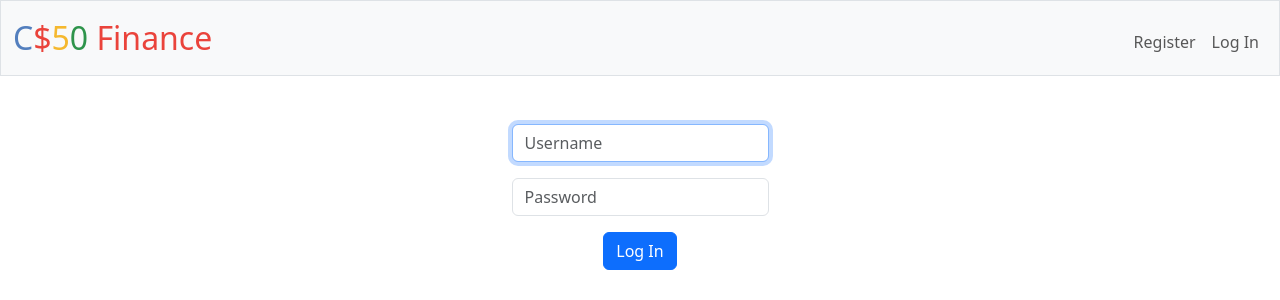
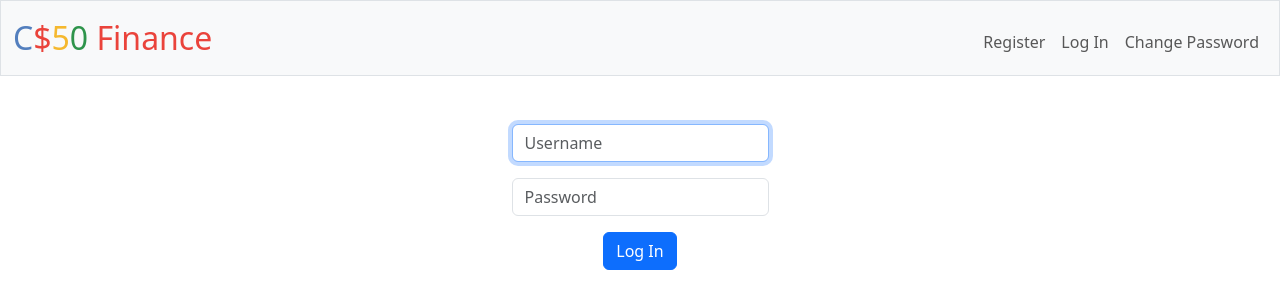
Before and after one commit to Job-u/CS50, a Flask app: page /login in a window 1280 px wide. Shown: the top 300 px of the page. Run offline with Flask 3, Linux system fonts and the light colour scheme; some libraries are stand-ins or nearby versions.

Commit message:
Update layout.html

```diff
--- a/week9/finance/templates/layout.html
+++ b/week9/finance/templates/layout.html
@@ -38,11 +38,13 @@
                         </ul>
                         <ul class="navbar-nav ms-auto mt-2">
                             <li class="nav-item"><a class="nav-link" href="/logout">Log Out</a></li>
+                            <li class="nav-item"><a class="nav-link" href="/change">Change Password</a></li>
                         </ul>
                     {% else %}
                         <ul class="navbar-nav ms-auto mt-2">
                             <li class="nav-item"><a class="nav-link" href="/register">Register</a></li>
                             <li class="nav-item"><a class="nav-link" href="/login">Log In</a></li>
+                            <li class="nav-item"><a class="nav-link" href="/change">Change Password</a></li>
                         </ul>
                     {% endif %}
                 </div>
```
